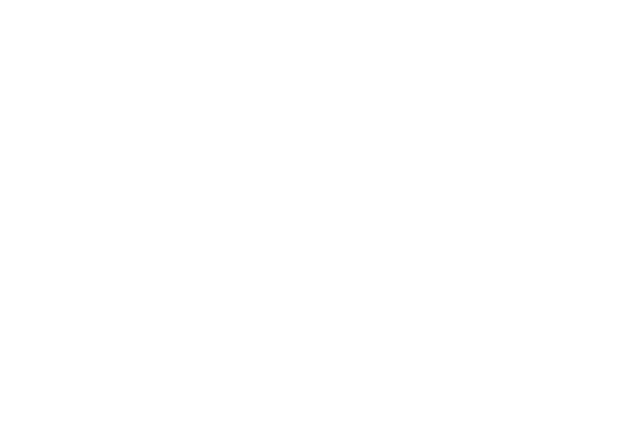
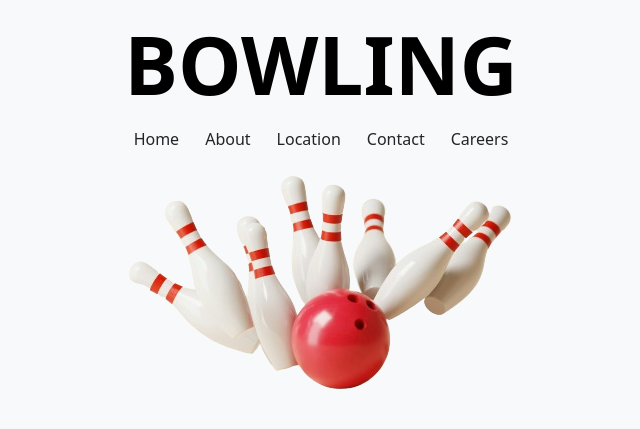
Before and after one commit to MeganHancock/clone-site, a plain HTML site: page index.html in a window 1280 px wide. Shown: the whole page, without its empty margins (319-959 px from the left). Drawn offline with nearby package versions, Linux system fonts and the light colour scheme.

Commit message:
header and second container

```diff
--- a/index.html
+++ b/index.html
@@ -10,7 +10,50 @@
     <link rel="stylesheet" href="style.css">
 </head>
 
-<body>
+
+<body class="text-bg-light p-3">
+
+    <header>
+        <div class="container-fluid">
+            <section class="row">
+                <div class="col-12 d-flex justify-content-center">
+                    <h1 class="fw-bold display-1">BOWLING</h1>
+                </div>
+                <div class="col-12 d-flex justify-content-center">
+                    <button type="button" class="btn btn-outline-none">Home</button>
+                    <button type="button" class="btn btn-outline-none">About</button>
+                    <button type="button" class="btn btn-outline-none">Location</button>
+                    <button type="button" class="btn btn-outline-none">Contact</button>
+                    <button type="button" class="btn btn-outline-none">Careers</button>
+                </div>
+            </section>
+
+            <section class="container">
+                <div class="row">
+                    <div class="col-12 d-flex justify-content-center">
+                        <img src="assets/bowling-pins.png" alt="bowling pins">
+                    </div>
+                </div>
+            </section>
+
+            <section class="container">
+                <div class="row justify-content-evenly">
+                    <div class="col-12 col-md-4"></div>
+                    <div class="col-12 col-md-4"></div>
+                    <div class="col-12 col-md-4"></div>
+                </div>
+            </section>
+    </header>
+
+
+    <main>
+
+    </main>
+
+
+    <footer>
+
+    </footer>
 
 </body>
 
--- a/style.css
+++ b/style.css
@@ -0,0 +1,3 @@
+/* button:hover {
+    color: rgb(92, 23, 9);
+} */
```
Also changed, not shown: assets/bowling-pins.png (added).
